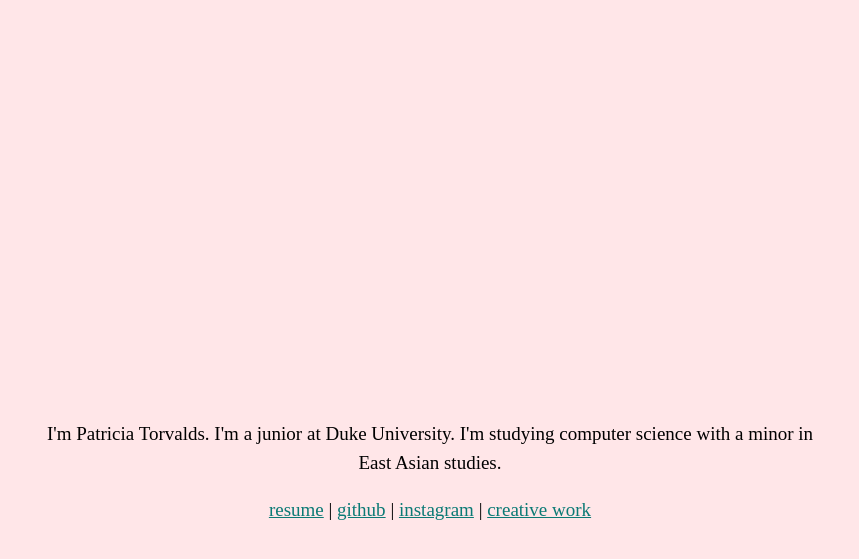
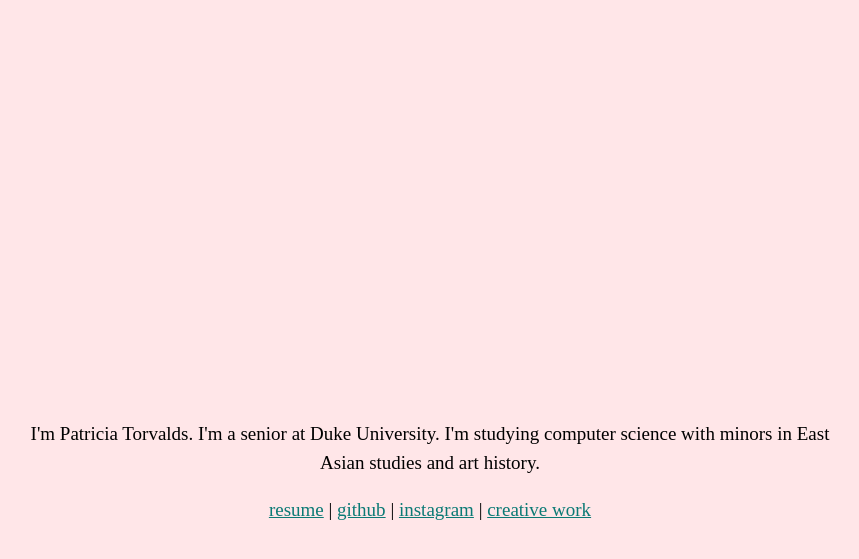
Before and after one commit to pmt/pmt.github.io, a Jekyll site: the page index.html, which Jekyll copies as it is, in a window 1280 px wide. Shown: the top 559 px of the page, without its empty margins (210-1069 px from the left). Built offline with Jekyll 4.4.1, drawn with Linux system fonts in a browser that asks for light colours.

Commit message:
Update about

```diff
--- a/index.html
+++ b/index.html
@@ -4,7 +4,7 @@
 <html>
 <body>
 <div class="content">
-I'm Patricia Torvalds. I'm a junior at Duke University. I'm studying computer science with a minor in East Asian studies.
+I'm Patricia Torvalds. I'm a senior at Duke University. I'm studying computer science with minors in East Asian studies and art history.
 <p>
 <a href="http://www.patriciatorvalds.com/files/PTORVALDSresume.pdf">resume</a> | <a href="https://www.github.com/pmt">github</a> |
  <a href="https://www.instagram.com/patriciatorvalds">instagram</a> | <a href="/creative/"> creative work </a>
```
